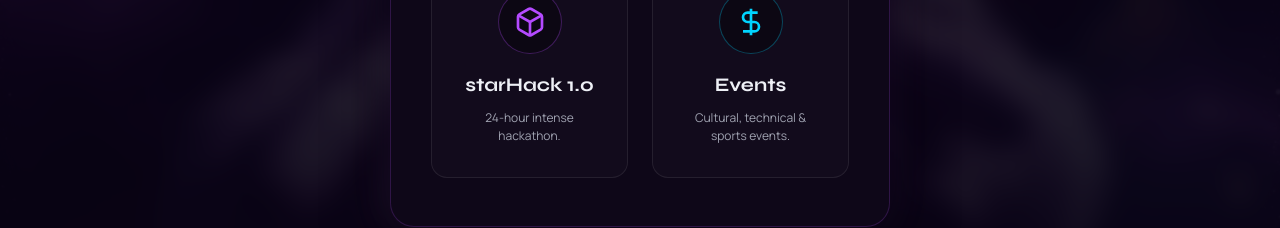
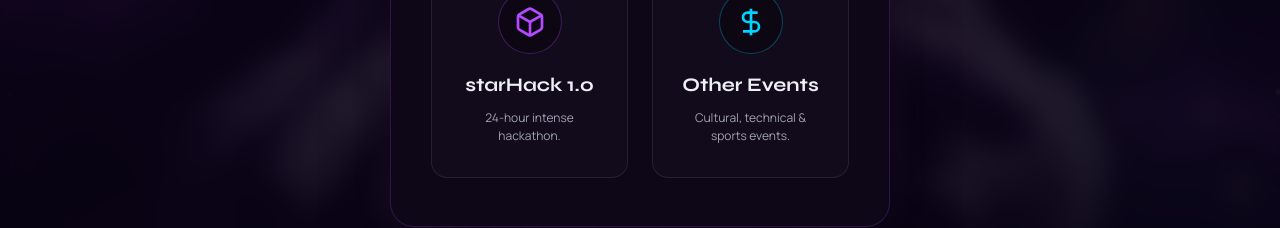
Before and after one commit to SnowFlowerr/REXIA-26, a React (Vite) app: page / in a window 1280 px wide. Both pictures are taken after a click on the link "Register Now". Shown: the part 419-647 px from the top of the page. Built offline with nearby package versions, Linux system fonts and the light colour scheme.

Commit message:
update code

```diff
--- a/src/components/RegisterModal/RegisterModal.jsx
+++ b/src/components/RegisterModal/RegisterModal.jsx
@@ -65,13 +65,13 @@ const RegisterModal = ({ isOpen, onClose }) => {
                 <p className={styles.optionDesc}>24-hour intense hackathon.</p>
               </a>
 
-              <a href="https://unstop.com/" target="_blank" rel="noreferrer" className={styles.optionCard}>
+              <a href="https://forms.gle/6e9tq9MnMduuJy3N6" target="_blank" rel="noreferrer" className={styles.optionCard}>
                 <div className={styles.iconWrapper} style={{ color: '#00d4ff', borderColor: 'rgba(0, 212, 255, 0.3)' }}>
                   <svg width="32" height="32" viewBox="0 0 24 24" fill="none" stroke="currentColor" strokeWidth="2">
                     <path d="M12 2v20M17 5H9.5a3.5 3.5 0 0 0 0 7h5a3.5 3.5 0 0 1 0 7H6" />
                   </svg>
                 </div>
-                <h3 className={styles.optionTitle}>Events</h3>
+                <h3 className={styles.optionTitle}>Other Events</h3>
                 <p className={styles.optionDesc}>Cultural, technical & sports events.</p>
               </a>
             </div>
```
